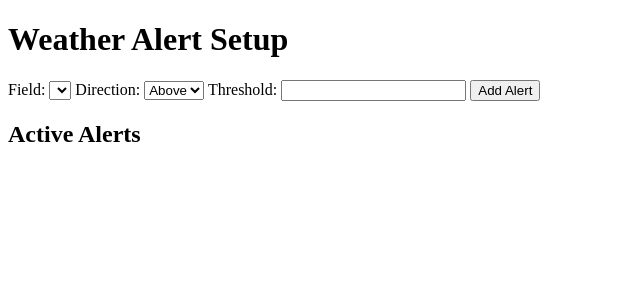
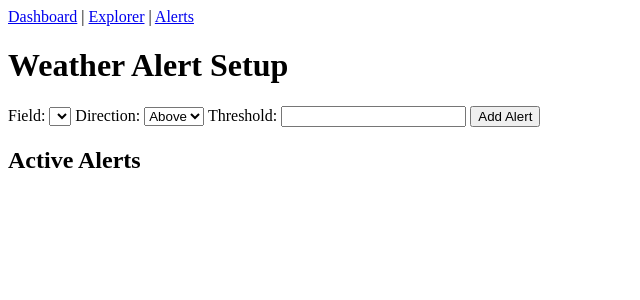
Before and after one commit to mlewis26201/wx-web, a Flask app: template wx-web-alerter/templates/alerter.html in a window 1280 px wide. Shown: the top 300 px of the page, without its empty margins (0-640 px from the left). Run offline with Flask 3, Linux system fonts and the light colour scheme; the template is opened without the code that fills it, so the values that code supplies are empty.

Commit message:
Update README and HTML templates to include alert service and navigation links

```diff
--- a/wx-web-alerter/templates/alerter.html
+++ b/wx-web-alerter/templates/alerter.html
@@ -6,6 +6,11 @@
     <link rel="stylesheet" href="/static/style.css">
 </head>
 <body>
+    <nav>
+        <a href="http://localhost:8080">Dashboard</a> |
+        <a href="http://localhost:8081">Explorer</a> |
+        <a href="/">Alerts</a>
+    </nav>
     <h1>Weather Alert Setup</h1>
     <form method="post">
         <label for="field">Field:</label>
--- a/wx-web-frontend/templates/index.html
+++ b/wx-web-frontend/templates/index.html
@@ -23,6 +23,11 @@
         <button onclick="toggleTheme()">Toggle Theme</button>
     </div>
     <h1 style="text-align:center; margin-top:0; color:var(--accent); font-size:2.2rem; font-weight:800; letter-spacing:1px;">Snazzy Weather Webpage</h1>
+    <div class="nav-links" style="text-align:center; margin-bottom:1.5rem;">
+        <a href="/" style="margin-right:1rem;">Dashboard</a>|
+        <a href="http://localhost:8081" style="margin-right:1rem;">Explorer</a>|
+        <a href="http://localhost:8082">Alerts</a>
+    </div>
     <div class="dashboard">
         <div class="card" id="temperature">
             <h2>Temperature</h2>
```
Also changed, not shown: wx-web-explorer/templates/explorer.html (+9 -1 lines), README.md.
